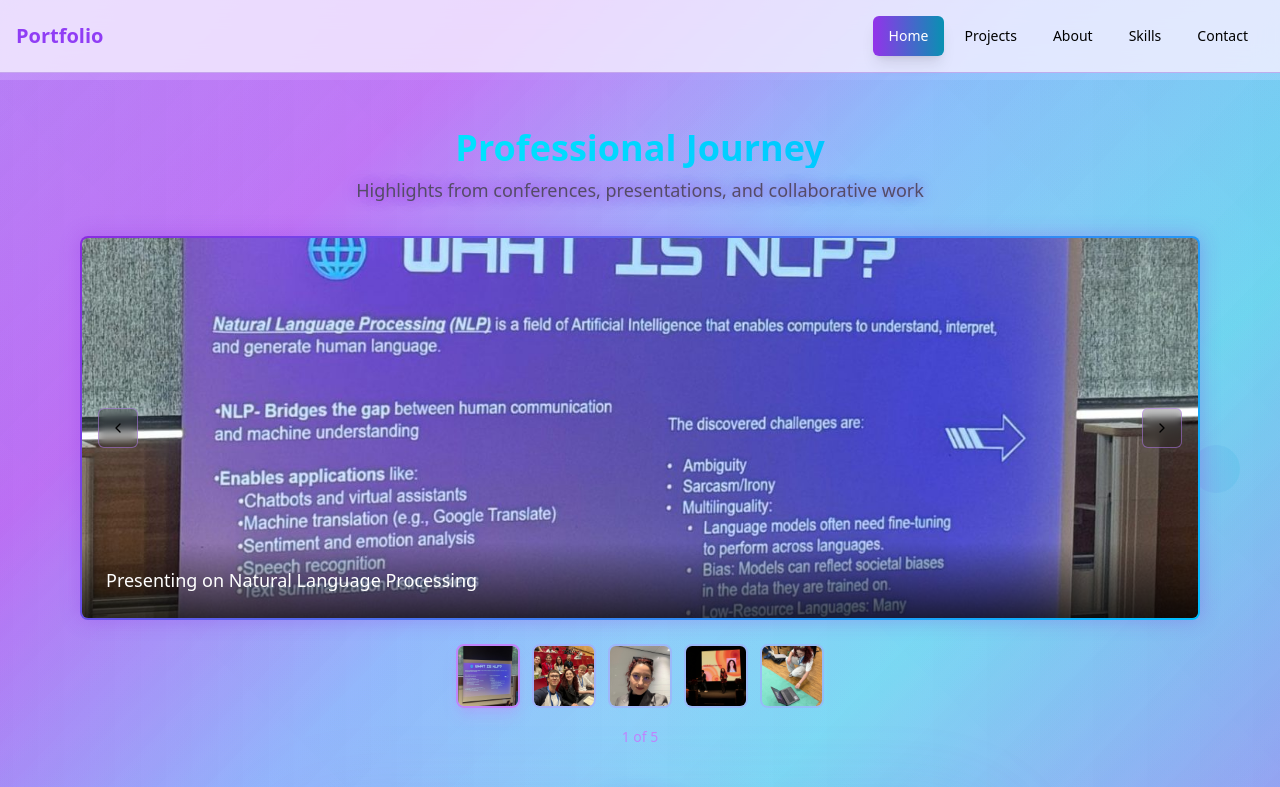
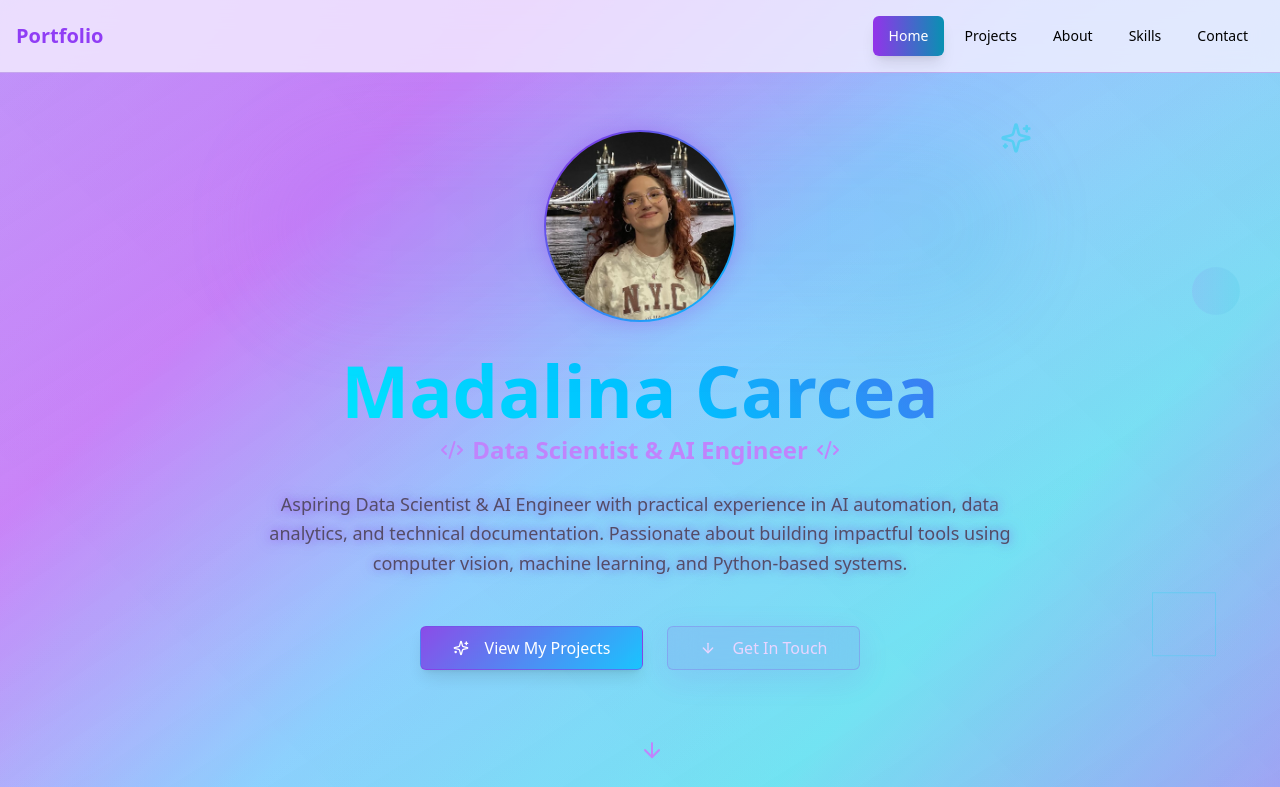
Before and after one commit to MadalinaCarcea221989/career-path-showcase, a React (Vite) app: page / in a window 1280 px wide. Shown: the top 787 px of the page. Built offline with nearby package versions, Linux system fonts and the light colour scheme.

Commit message:
Fix: Gallery image sizing and placement
- Adjusted gallery image sizes to fit fully.
- Moved the gallery section to appear after the "About Me" section.

```diff
--- a/src/components/Gallery.tsx
+++ b/src/components/Gallery.tsx
@@ -43,33 +43,33 @@ const Gallery = () => {
   };
 
   return (
-    <section className="relative py-12 overflow-hidden">
+    <section id="gallery" className="relative py-20 overflow-hidden">
       {/* Background with enhanced purple-cyan gradient */}
       <div className="absolute inset-0 bg-gradient-to-r from-purple-600/20 via-purple-400/10 to-cyan-500/15"></div>
       <div className="absolute inset-0 bg-grid-slate-100 [mask-image:linear-gradient(0deg,white,rgba(255,255,255,0.4))] dark:bg-grid-slate-700/20"></div>
 
-      <div className="relative z-10 max-w-6xl mx-auto px-4">
-        <div className="text-center mb-8">
-          <h2 className="text-3xl md:text-4xl font-bold holographic-text mb-2">
+      <div className="relative z-10 max-w-7xl mx-auto px-4">
+        <div className="text-center mb-12">
+          <h2 className="text-4xl md:text-5xl font-bold holographic-text mb-4">
             Professional Journey
           </h2>
-          <p className="text-lg text-muted-foreground text-glow">
+          <p className="text-xl text-muted-foreground text-glow">
             Highlights from conferences, presentations, and collaborative work
           </p>
         </div>
 
         <div className="relative">
-          {/* Main image display */}
-          <div className="relative h-80 md:h-96 rounded-lg overflow-hidden glass-morphism neon-border">
+          {/* Main image display - much larger */}
+          <div className="relative h-96 md:h-[32rem] lg:h-[36rem] rounded-lg overflow-hidden glass-morphism neon-border">
             <img
               src={images[currentImage].src}
               alt={images[currentImage].alt}
-              className="w-full h-full object-cover transition-all duration-500"
+              className="w-full h-full object-contain bg-gradient-to-br from-purple-900/20 to-cyan-900/20 transition-all duration-500"
             />
 
             {/* Image overlay with caption */}
-            <div className="absolute bottom-0 left-0 right-0 bg-gradient-to-t from-black/70 to-transparent p-6">
-              <p className="text-white font-medium text-lg">
+            <div className="absolute bottom-0 left-0 right-0 bg-gradient-to-t from-black/80 to-transparent p-8">
+              <p className="text-white font-medium text-xl md:text-2xl">
                 {images[currentImage].caption}
               </p>
             </div>
@@ -79,31 +79,31 @@ const Gallery = () => {
               variant="outline"
               size="icon"
               onClick={prevImage}
-              className="absolute left-4 top-1/2 transform -translate-y-1/2 bg-black/20 border-purple-400/50 hover:bg-purple-500/20 backdrop-blur-sm"
+              className="absolute left-6 top-1/2 transform -translate-y-1/2 bg-black/30 border-purple-400/50 hover:bg-purple-500/30 backdrop-blur-sm w-12 h-12"
             >
-              <ChevronLeft className="w-4 h-4" />
+              <ChevronLeft className="w-6 h-6" />
             </Button>
 
             <Button
               variant="outline"
               size="icon"
               onClick={nextImage}
-              className="absolute right-4 top-1/2 transform -translate-y-1/2 bg-black/20 border-purple-400/50 hover:bg-purple-500/20 backdrop-blur-sm"
+              className="absolute right-6 top-1/2 transform -translate-y-1/2 bg-black/30 border-purple-400/50 hover:bg-purple-500/30 backdrop-blur-sm w-12 h-12"
             >
-              <ChevronRight className="w-4 h-4" />
+              <ChevronRight className="w-6 h-6" />
             </Button>
           </div>
 
-          {/* Thumbnail navigation */}
-          <div className="flex justify-center gap-3 mt-6">
+          {/* Thumbnail navigation - larger thumbnails */}
+          <div className="flex justify-center gap-4 mt-8">
             {images.map((image, index) => (
               <button
                 key={index}
                 onClick={() => setCurrentImage(index)}
-                className={`w-16 h-16 rounded-lg overflow-hidden border-2 transition-all duration-300 ${
+                className={`w-20 h-20 md:w-24 md:h-24 rounded-lg overflow-hidden border-2 transition-all duration-300 ${
                   currentImage === index
-                    ? 'border-purple-400 shadow-lg shadow-purple-400/30'
-                    : 'border-purple-400/30 hover:border-cyan-400/50'
+                    ? 'border-purple-400 shadow-lg shadow-purple-400/40 scale-110'
+                    : 'border-purple-400/30 hover:border-cyan-400/50 hover:scale-105'
                 }`}
               >
                 <img
@@ -116,8 +116,8 @@ const Gallery = () => {
           </div>
 
           {/* Image counter */}
-          <div className="text-center mt-4">
-            <span className="text-purple-400 text-sm">
+          <div className="text-center mt-6">
+            <span className="text-purple-400 text-lg">
               {currentImage + 1} of {images.length}
             </span>
           </div>
--- a/src/components/Hero.tsx
+++ b/src/components/Hero.tsx
@@ -1,7 +1,6 @@
 
 import { Button } from "@/components/ui/button";
 import { ArrowDown, Sparkles, Code2 } from "lucide-react";
-import Gallery from "./Gallery";
 
 const Hero = () => {
   const scrollToProjects = () => {
@@ -18,11 +17,6 @@ const Hero = () => {
       <div className="absolute top-20 left-10 w-20 h-20 border border-purple-400/30 rotate-45 animate-pulse"></div>
       <div className="absolute bottom-32 right-16 w-16 h-16 border border-cyan-400/30 rotate-12 animate-bounce"></div>
       <div className="absolute top-1/3 right-10 w-12 h-12 bg-gradient-to-r from-purple-500/20 to-cyan-500/20 rounded-full animate-pulse"></div>
-
-      {/* Gallery Section */}
-      <div className="relative z-10 pt-20">
-        <Gallery />
-      </div>
 
       {/* Main Hero Content */}
       <div className="relative z-10 flex-1 flex items-center justify-center text-center px-4 max-w-4xl mx-auto">
--- a/src/pages/Index.tsx
+++ b/src/pages/Index.tsx
@@ -3,6 +3,7 @@ import Navigation from "@/components/Navigation";
 import Hero from "@/components/Hero";
 import Projects from "@/components/Projects";
 import About from "@/components/About";
+import Gallery from "@/components/Gallery";
 import Skills from "@/components/Skills";
 import Contact from "@/components/Contact";
 
@@ -19,6 +20,7 @@ const Index = () => {
         </div>
         <Projects />
         <About />
+        <Gallery />
         <Skills />
         <Contact />
       </main>
```
